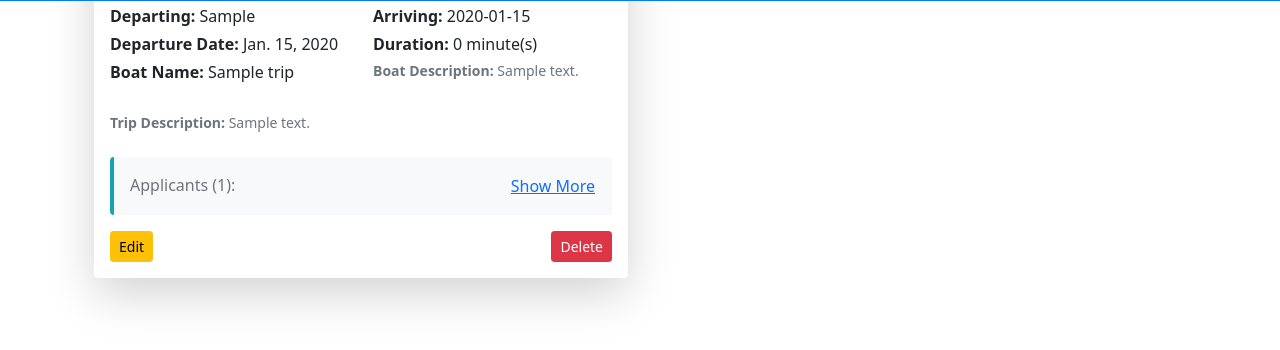
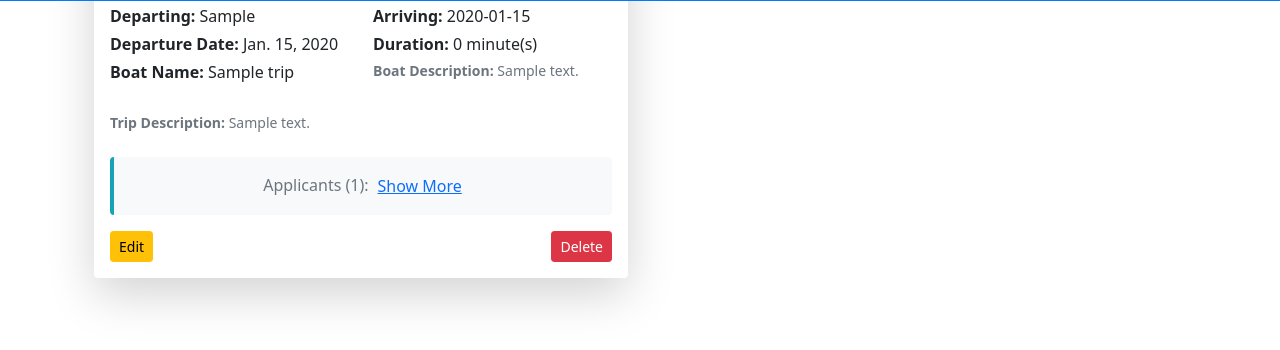
Before and after one commit to doyle-kfd/CrewFinder, a Django app: page /accounts/dashboard/ in a window 1280 px wide. Shown: the part 799-1149 px from the top of the page. Run offline with Django 4.2, Linux system fonts and the light colour scheme; a user stored in the database is signed in; tables that the repository leaves empty hold one stand-in row (values such as "Sample post"); grey boxes marked "Sample" are stand-in pictures.

Commit message:
Style: aligned applicants count and show more text in center

```diff
--- a/accounts/templates/accounts/dashboard.html
+++ b/accounts/templates/accounts/dashboard.html
@@ -69,7 +69,7 @@
 
                     <!-- Toggleable Applicants section with count -->
                     <div class="applicants-section mt-4 p-3 bg-light rounded">
-                        <div class="d-flex justify-content-between align-items-center">
+                        <div class="d-flex justify-content-center align-items-center gap-2">
                             <h6 class="text-secondary mb-0">
                                 Applicants ({{ trip.applicant_count }}):
                             </h6>
```
